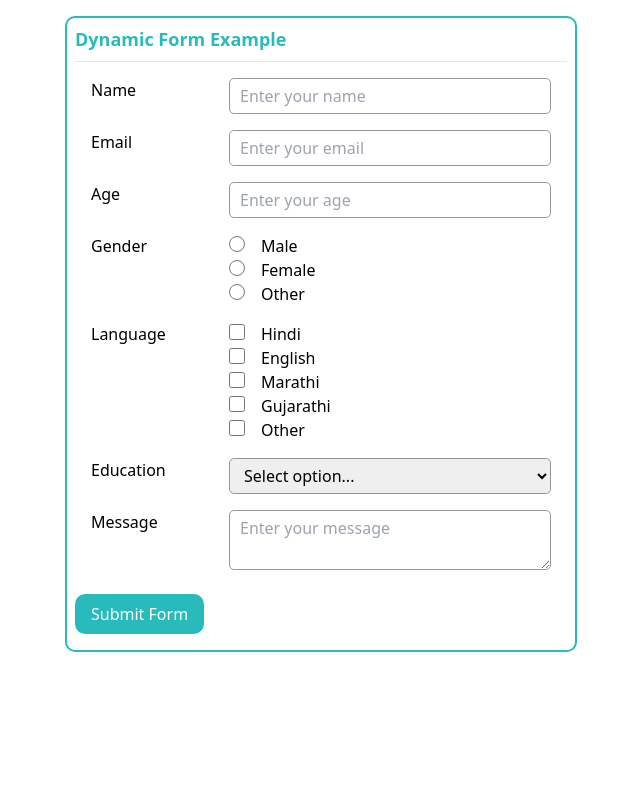
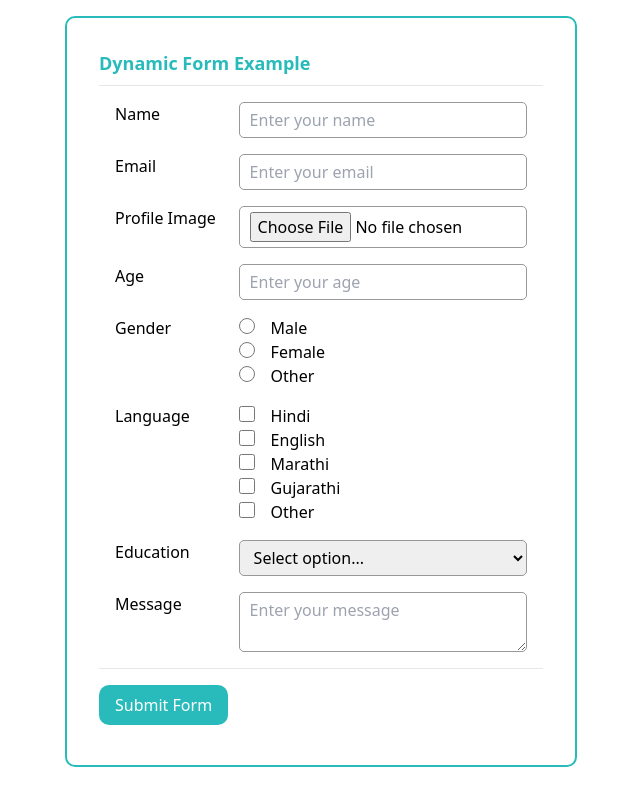
Before and after one commit to 2000sagarr/dynamic-form, a React (Create React App) app: page / in a window 1280 px wide. Shown: the whole page, without its empty margins (319-959 px from the left). Built offline with nearby package versions, Linux system fonts and the light colour scheme.

Commit message:
file upload added

```diff
--- a/src/App.js
+++ b/src/App.js
@@ -5,6 +5,7 @@ import Form1 from "./forms/Form1.json";
 import ShowFormData from "./components/ShowFormData";
 function App() {
   const [formJSON, setFormJSON] = useState(null);
+  console.log(formJSON);
   return (
     <div>
       <DynamicForm formData={Form1} setFormJSON={setFormJSON} />
--- /dev/null
+++ b/src/common/ImageInput.js
@@ -0,0 +1,61 @@
+import React, { useState } from "react";
+
+const ImageInput = ({
+  name,
+  inputLabel,
+  placeholder,
+  onAnswerQuestion,
+  validation,
+}) => {
+  const [selectedImage, setSelectedImage] = useState(null);
+
+  const [error, setError] = useState(false);
+  const [errorMessage, setErrorMessage] = useState("");
+
+  const onImageChangeHandker = (event) => {
+    const file = event.target.files[0];
+    console.log(file);
+    if (file) {
+      if (file.type.startsWith("image/")) {
+        if (file.size >= validation.size * 1000) {
+          console.log("not corrrec" + file.size + ">>>>>" + validation.size);
+
+          setError(true);
+          setErrorMessage(
+            "Image size should be less than " + validation.size + "KB"
+          );
+        } else {
+          console.log("Coorect");
+          setSelectedImage(file);
+          setError(false);
+          setErrorMessage("");
+          onAnswerQuestion(name, file);
+        }
+      } else {
+        setSelectedImage(null);
+        setError(true);
+        setErrorMessage("Please select image.");
+      }
+    }
+  };
+  return (
+    <div>
+      <div className="form-input">
+        <label>{inputLabel}</label>
+        <input
+          placeholder={placeholder ? placeholder : ""}
+          type="file"
+          accept="image/*"
+          onChange={onImageChangeHandker}
+          // onBlur={onBlurHanlder}
+        />
+      </div>
+      <div style={{ display: "block" }}>
+        {" "}
+        {error && <p className="error">{errorMessage}</p>}
+      </div>
+    </div>
+  );
+};
+
+export default ImageInput;
--- a/src/common/TextInput.js
+++ b/src/common/TextInput.js
@@ -53,7 +53,6 @@ const TextInput = ({
       <div className="form-input">
         <label>{inputLabel}</label>
         <input
-          name="firstName"
           placeholder={placeholder ? placeholder : ""}
           type={format}
           value={inputData}
--- a/src/components/DynamicForm.js
+++ b/src/components/DynamicForm.js
@@ -7,6 +7,7 @@ import DropDownInput from "../common/DropDownInput";
 import CheckBoxInput from "../common/CheckBoxInput";
 import RadioInput from "../common/RadioInput";
 import TextAreaInput from "../common/TextAreaInput";
+import ImageInput from "../common/ImageInput";
 
 const initializeFormInput = (form) => {
   const FormInput = form.fields.map((item, index) => {
@@ -114,7 +115,26 @@ const DynamicForm = ({ formData, setFormJSON }) => {
           </div>
         );
       }
-
+      // textarea
+      else if (inputItem.type === "image") {
+        return (
+          <div key={inputItem.name}>
+            <ImageInput
+              name={inputItem.name}
+              inputLabel={inputItem.label}
+              placeholder={inputItem.placeholder}
+              onAnswerQuestion={onAnswerQuestion}
+              validation={inputItem.validation}
+            />
+            {/* is required error */}
+            {submitClicked &&
+              formData["fields"][index]["required"] &&
+              formInput[index].ans === null && (
+                <p className="error">Field is required.</p>
+              )}
+          </div>
+        );
+      }
       // radio
       else if (inputItem.type === "radio") {
         return (
@@ -181,10 +201,11 @@ const DynamicForm = ({ formData, setFormJSON }) => {
 
   return (
     <div className="form-container">
-      <h1>{formData.title ? formData.title : "Form"}</h1>
-      <hr />
-      {renderFormFields()}
       <form onSubmit={onSubmitForm}>
+        <h1>{formData.title ? formData.title : "Form"}</h1>
+        <hr />
+        {renderFormFields()}
+        <hr />
         <button className="btn" type="submit">
           {formData.submitButtoName ? formData.submitButtoName : "Submit"}
         </button>
--- a/src/components/ShowFormData.js
+++ b/src/components/ShowFormData.js
@@ -7,9 +7,18 @@ const ShowFormData = ({ data }) => {
         <tr key={key}>
           <td style={tableCell}>{key}</td>
           <td style={tableCell}>
-            {typeof data[key] === "string"
-              ? data[key]
-              : JSON.stringify(data[key])}
+            {typeof data[key] === "string" ? (
+              data[key]
+            ) : data[key] instanceof File ? (
+              <img
+                width={150}
+                height={120}
+                src={URL.createObjectURL(data[key])}
+                alt="Selected"
+              />
+            ) : (
+              JSON.stringify(data[key])
+            )}
           </td>
         </tr>
       );
--- a/src/forms/Form1.json
+++ b/src/forms/Form1.json
@@ -13,6 +13,7 @@
         "maxLength": 10
       }
     },
+
     {
       "name": "email",
       "label": "Email",
@@ -20,6 +21,15 @@
       "format": "email",
       "placeholder": "Enter your email",
       "required": true
+    },
+    {
+      "name": "image",
+      "label": "Profile Image",
+      "type": "image",
+      "placeholder": "Please select image",
+      "validation": {
+        "size": 1024
+      }
     },
     {
       "name": "age",
--- a/src/style/formstyle.css
+++ b/src/style/formstyle.css
@@ -8,7 +8,7 @@
   margin: 2vh auto;
   border: 2px solid rgb(41, 187, 187);
   border-radius: 10px;
-  padding: 1vh;
+  padding: 4vh;
 }
 
 label {
```
